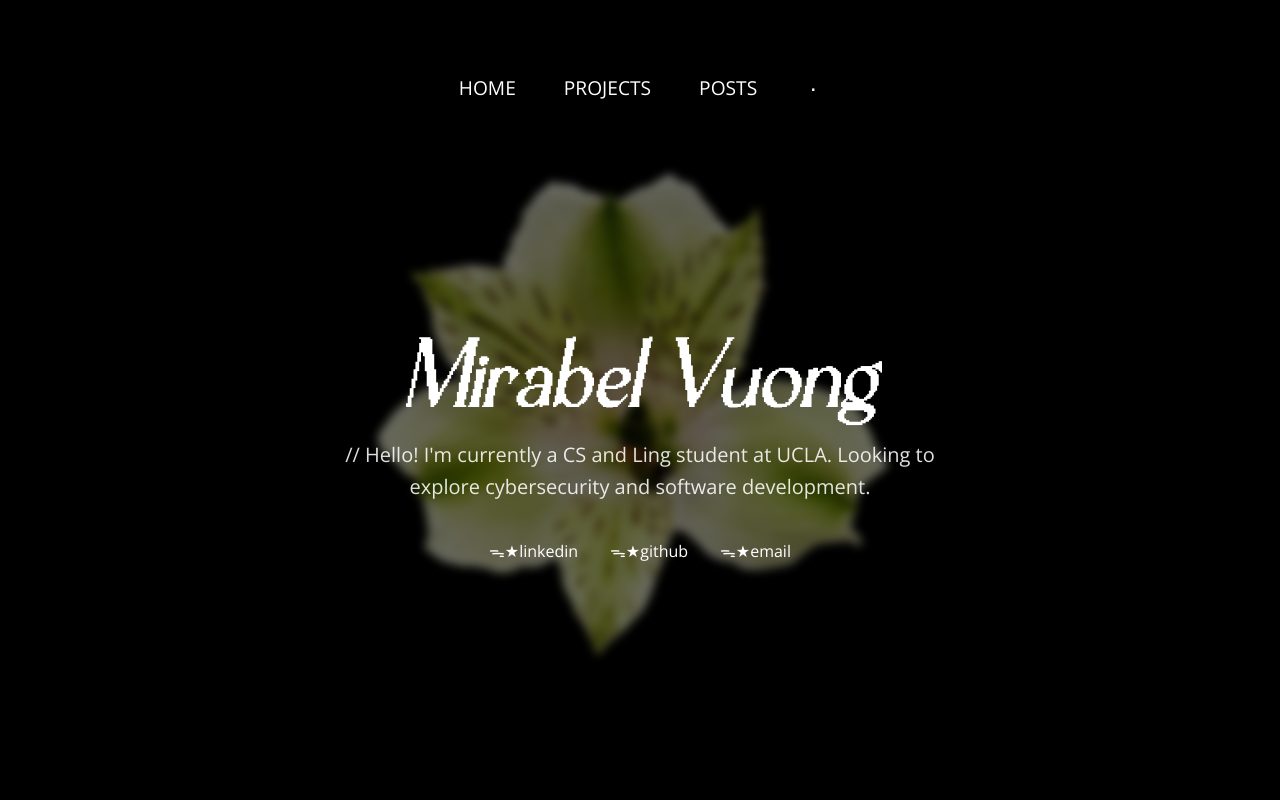
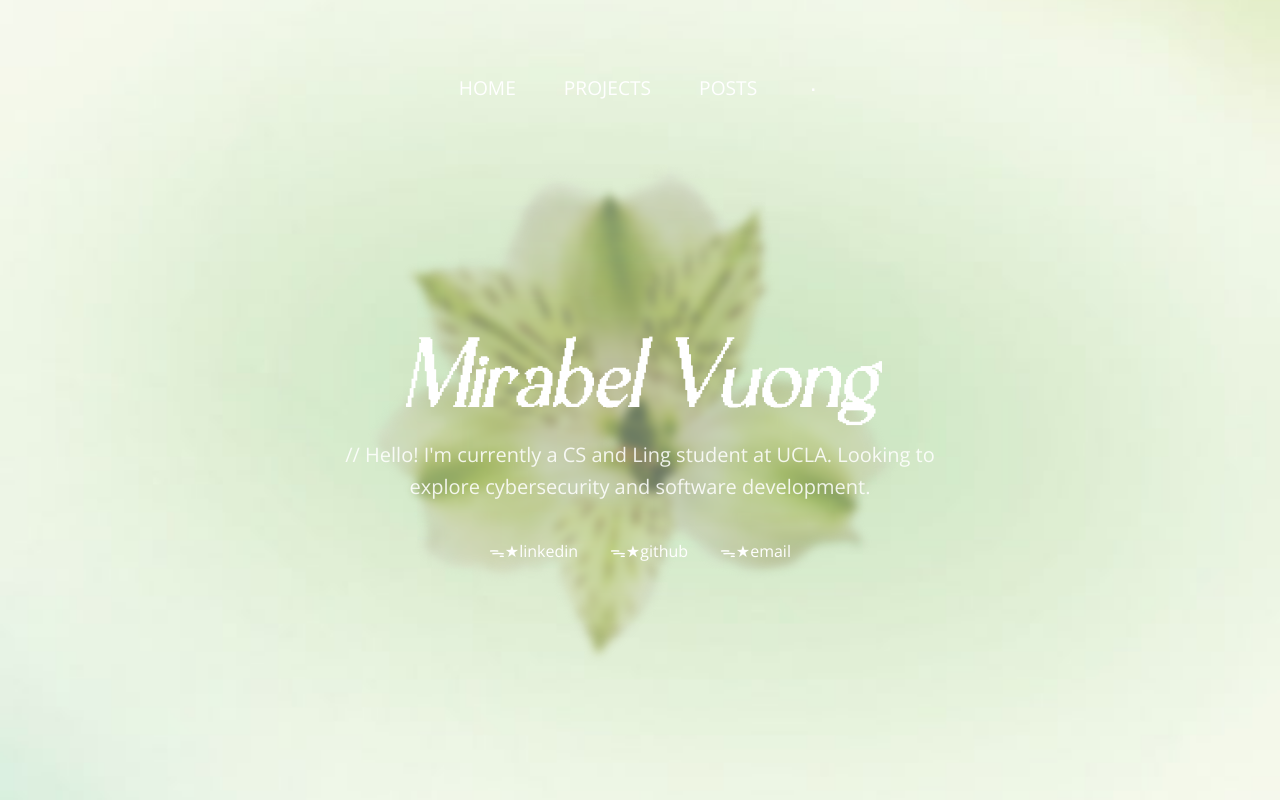
Before and after one commit to miravuong/miravuong.github.io, a React (Vite) app: page / in a window 1280 px wide. Both pictures are taken after a click on the button "⭑.ᐟ". Built offline with nearby package versions, Linux system fonts and the light colour scheme.

Commit message:
Added light mode and animation

```diff
--- a/src/App.css
+++ b/src/App.css
@@ -43,3 +43,14 @@
   color: transparent;
   text-shadow: 0 0 5px rgba(0, 0, 0, 0.5);
 }
+
+.background-layer {
+  position: fixed;
+  top: 0;
+  left: 0;
+  height: 100vh;
+  width: 100vw;
+  z-index: -2;
+  pointer-events: none;
+  transition: opacity 0.8s ease-in-out;
+}
--- a/src/App.jsx
+++ b/src/App.jsx
@@ -1,6 +1,6 @@
 import { useState } from "react";
 import { BrowserRouter as Router, Routes, Route, Link } from "react-router-dom";
-//import { AnimatePresence, motion } from "framer-motion";
+import { motion } from "framer-motion";
 
 import BinaryRain from "./components/BinaryRain.jsx";
 import Home from "./components/Home.jsx";
@@ -9,7 +9,8 @@ import Projects from "./components/Projects.jsx";
 
 import './App.css';
 
-//import lightBG from "./assets/light-bg.png";
+import lightBG from "./assets/light-bg.png";
+import darkBG from "./assets/dark-bg.png";
 
 function App() {
   const [binaryOn, setBinaryOn] = useState(true);
@@ -21,6 +22,18 @@ function App() {
 
   return (
     <>
+      <motion.div
+        className="background-layer"
+        style={{ backgroundImage: `url(${darkBG})`, backgroundSize: "cover", backgroundPosition: "center" }}
+        animate={{ opacity: binaryOn ? 0 : 1 }}
+        transition={{ duration: 0.8, ease: "easeInOut" }}
+      />
+      <motion.div
+        className="background-layer"
+        style={{ backgroundImage: `url(${lightBG})`, backgroundSize: "cover", backgroundPosition: "center" }}
+        animate={{ opacity: binaryOn ? 0 : 1 }}
+        transition={{ duration: 0.8, ease: "easeInOut" }}
+      />
       {binaryOn && <BinaryRain />}
       <Router>
         <nav className="nav-bar">
```
